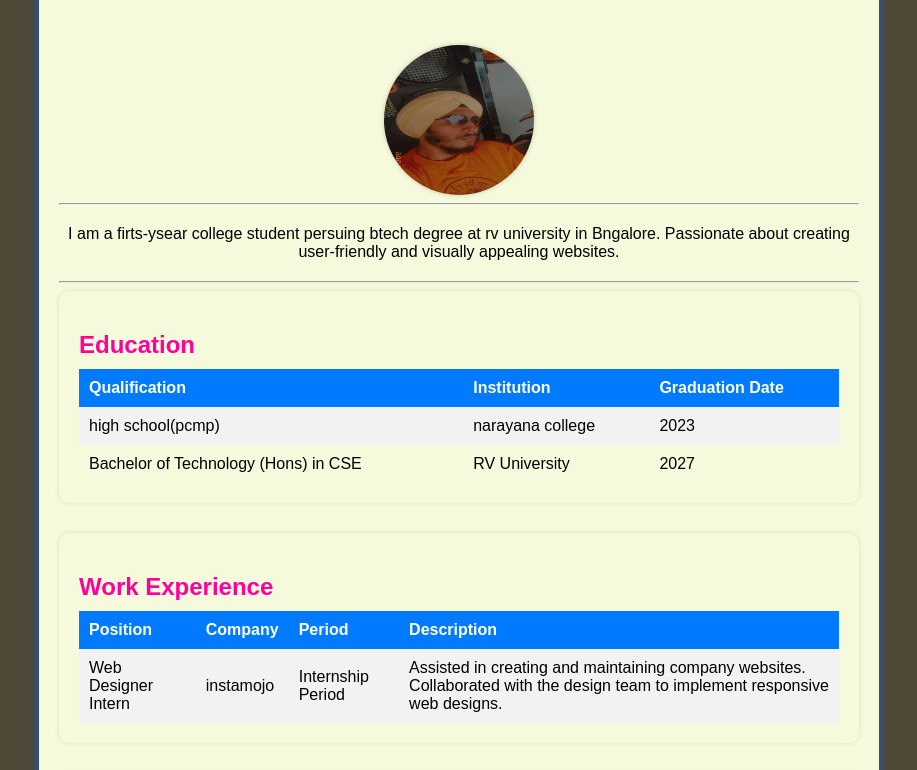
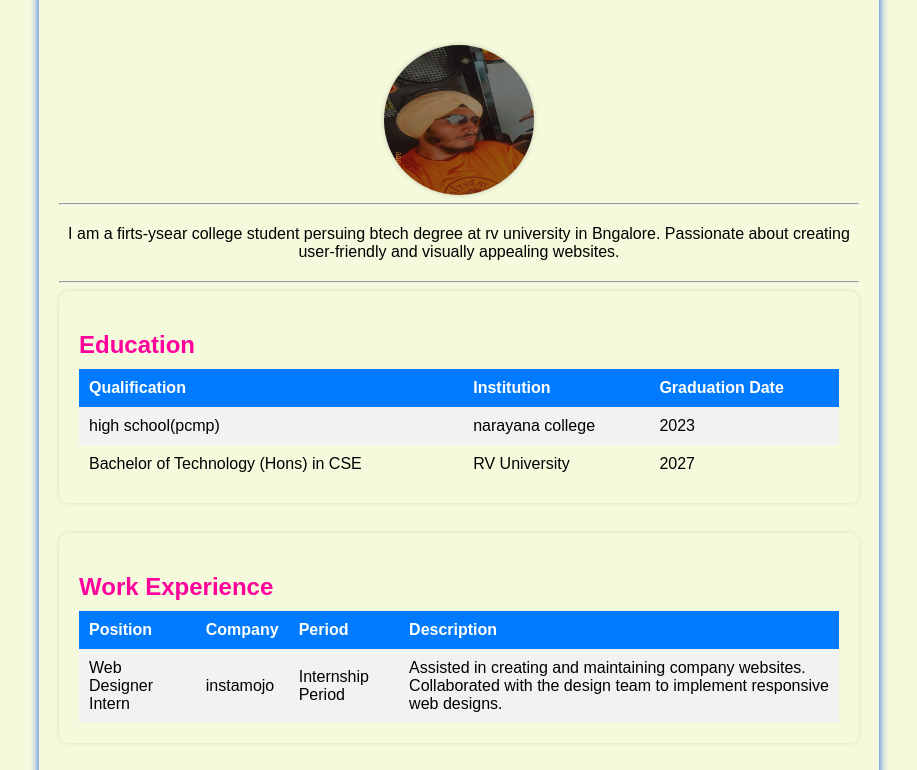
Before and after one commit to JAIPREET-18/JAIPREET-18.github.io, a plain HTML site: page index.html in a window 1280 px wide. Shown: the part 126-896 px from the top of the page, without its empty margins (181-1098 px from the left). Drawn offline with Linux system fonts and the light colour scheme.

Commit message:
Update index.html

```diff
--- a/index.html
+++ b/index.html
@@ -1,5 +1,5 @@
 <!DOCTYPE html>
-<html lang="en" style="background-color: rgb(77, 73, 54);">
+<html lang="en" style="background-color: rgb(246, 250, 220);">
 <head>
     <meta charset="UTF-8">
     <meta name="viewport" content="width=device-width, initial-scale=1.0">
```
